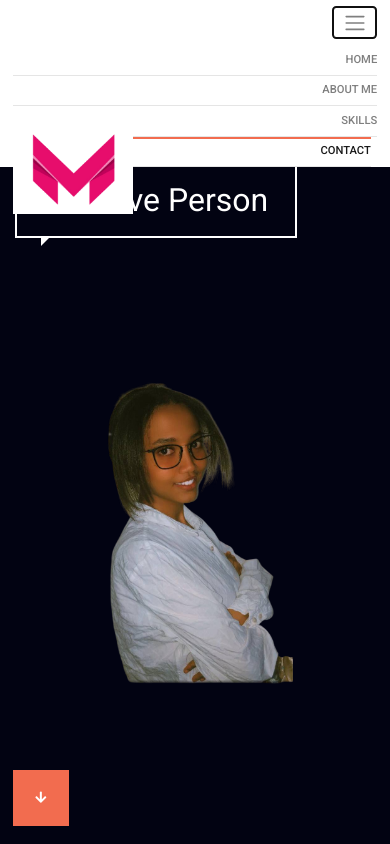
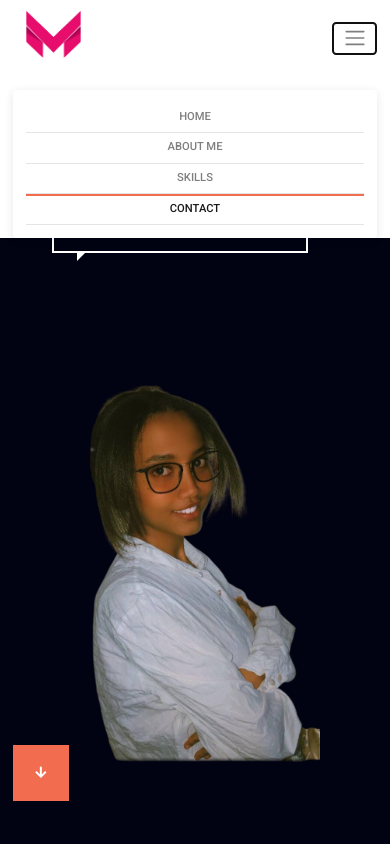
Before and after one commit to Gideon55555/Portfolio-web, a plain HTML site: page index.html in a window 390 px wide. Both pictures are taken after a click on the button "Toggle navigation". Shown: the top 844 px of the page. Drawn offline with Linux system fonts and the light colour scheme.

Commit message:
responsive ness

```diff
--- a/assets/css/style.css
+++ b/assets/css/style.css
@@ -2872,3 +2872,94 @@ E. Template Specific Elements
         left: 2.5rem;
     }
 }
+
+/* Mobile Responsive Styles */
+@media (max-width: 767px) {
+    #ts-hero {
+        height: auto;
+        min-height: 100vh;
+        padding: 80px 0;
+    }
+
+    .hero-image {
+        margin-top: 2rem;
+    }
+
+    .ts-bubble-border {
+        padding: 1rem 1.5rem;
+    }
+
+    .ts-bubble-border .ts-title-rotate span {
+        padding: 1rem 1.5rem;
+    }
+
+    .navbar-brand {
+        position: relative !important;
+        transform: none !important;
+        margin-bottom: 1rem;
+    }
+
+    .navbar-brand img {
+        max-width: 80px !important;
+    }
+
+    .navbar-collapse {
+        background: white;
+        padding: 1rem;
+        margin-top: 1rem;
+        border-radius: 4px;
+        box-shadow: 0 2px 10px rgba(0,0,0,0.1);
+    }
+
+    .nav-link {
+        padding: 0.5rem 0;
+        border-bottom: 1px solid rgba(0,0,0,0.1);
+    }
+
+    .nav-link:last-child {
+        border-bottom: none;
+    }
+
+    .ts-block {
+        padding: 3rem 0;
+    }
+
+    .progress {
+        margin-bottom: 1.5rem;
+    }
+
+    .ts-social-icons {
+        margin-bottom: 2rem;
+    }
+
+    .ts-social-icons a {
+        font-size: 1.5rem;
+        margin: 0 0.5rem;
+    }
+
+    #contact .col-sm-6 {
+        margin-bottom: 2rem;
+    }
+
+    #form-contact {
+        margin-top: 2rem;
+    }
+}
+
+@media (max-width: 575px) {
+    h1, .ts-h1 {
+        font-size: 2rem;
+    }
+
+    h2, .ts-h2 {
+        font-size: 1.5rem;
+    }
+
+    .ts-title {
+        margin-bottom: 2rem;
+    }
+
+    .ts-block {
+        padding: 2rem 0;
+    }
+}
--- a/index.html
+++ b/index.html
@@ -21,27 +21,20 @@
         <nav class="navbar navbar-expand-lg navbar-light fixed-top bg-white">
             <div class="container">
                 <a class="navbar-brand ts-push-down__50 position-absolute ts-bottom__0 bg-white pb-0 ts-z-index__1 ts-scroll" href="#page-top">
-                    <img src="assets/img/logo0-Photoroom.png" alt="" style="max-width: 120px;">
+                    <img src="assets/img/logo0-Photoroom.png" alt="" style="max-width: 100px;">
                 </a>
-                <!--end navbar-brand-->
                 <button class="navbar-toggler" type="button" data-toggle="collapse" data-target="#navbarNavAltMarkup" aria-controls="navbarNavAltMarkup" aria-expanded="false" aria-label="Toggle navigation">
                     <span class="navbar-toggler-icon"></span>
                 </button>
-                <!--end navbar-toggler-->
                 <div class="collapse navbar-collapse" id="navbarNavAltMarkup">
-                    <div class="navbar-nav d-block d-lg-flex ml-auto text-right">
+                    <div class="navbar-nav d-block d-lg-flex ml-auto text-center text-lg-right">
                         <a class="nav-item nav-link active ts-scroll" href="#page-top">Home <span class="sr-only">(current)</span></a>
-
                         <a class="nav-item nav-link ts-scroll" href="#about-me">About Me</a>
                         <a class="nav-item nav-link ts-scroll" href="#my-skills">Skills</a>
-
-                        <a class="nav-item nav-link ts-scroll mr-2" href="#form-contact">Contact</a>
+                        <a class="nav-item nav-link ts-scroll" href="#form-contact">Contact</a>
                     </div>
-                    <!--end navbar-nav-->
                 </div>
-                <!--end collapse-->
             </div>
-            <!--end container-->
         </nav>
         <!--end navbar-->
         <!--*********************************************************************************************************-->
@@ -51,7 +44,7 @@
             <!--HERO CONTENT ****************************************************************************************-->
             <div class="container position-relative h-100 ts-align__vertical">
                 <div class="row w-100 align-items-center">
-                    <div class="col-md-6">
+                    <div class="col-md-6 col-sm-12 text-center text-md-left">
                         <!--SOCIAL ICONS-->
                         <figure class="ts-social-icons mb-4">
                             <a href="https://t.me/fedora1615" class="mr-3">
@@ -63,7 +56,7 @@
                         </figure>
 
                         <!--TITLE -->
-                        <h1>Meba Assaye</h1>
+                        <h1 class="mb-3">Meba Assaye</h1>
                         <h1 class="ts-bubble-border">
                             <span class="ts-title-rotate">
                                 <span class="active">Student</span>
@@ -72,9 +65,8 @@
                             </span>
                         </h1>
                     </div>
-                    <!--end col-md-6-->
-                    <div class="col-md-6 d-flex align-items-start justify-content-center" style="min-height: 120px; overflow: hidden; padding-top: 40px; margin-top: -20px;">
-                         <img src="assets/img/meba-Photoroom.png" alt="Meba Assaye" class="img-fluid" style="max-width: 85%; height: auto; object-fit: cover; object-position: top; transform: scale(0.8);">
+                    <div class="col-md-6 col-sm-12 d-flex align-items-center justify-content-center mt-4 mt-md-0">
+                        <img src="assets/img/meba-Photoroom.png" alt="Meba Assaye" class="img-fluid hero-image" style="max-width: 85%; height: auto;">
                     </div>
                 </div>
                 <!--end row-->
@@ -211,69 +203,51 @@ I'm a Grade 11 student with a passion for programming. My goal is to become a so
                     <div class="ts-title text-center">
                         <h2 class="ts-bubble-border">Get In Touch</h2>
                     </div>
-                    <div class="row ts-xs-text-center ">
-
-                        <!--end col-md-3-->
+                    <div class="row ts-xs-text-center">
                         <div class="col-sm-6 col-md-3 mb-4" data-animate="ts-fadeInUp" data-delay=".1s">
                             <img src="assets/img/icon-phone-02.png" class="mb-4" alt="">
                             <h5>Phone</h5>
                             <div class="ts-opacity__50">
                                 <figure class="mb-0">+251 93-369-7287</figure>
-
                             </div>
-                            <!--end ts-opacity__50-->
                         </div>
-                        <!--end col-md-3-->
                         <div class="col-sm-6 col-md-3 mb-4" data-animate="ts-fadeInUp" data-delay=".2s">
                             <img src="assets/img/icon-envelope.png" class="mb-4" alt="">
                             <h5>Email</h5>
                             <div class="ts-opacity__50">
                                 <figure class="mb-0">mebaassaye078@gmail.com</figure>
-
                             </div>
-                            <!--end ts-opacity__50-->
                         </div>
-                        <!--end col-md-3-->
                         <div class="col-sm-6 col-md-3 mb-4" data-animate="ts-fadeInUp" data-delay=".3s">
                             <img src="assets/img/icon-talk-bubble.png" class="mb-4" alt="">
                             <h5>Telegram Chat</h5>
                             <div class="ts-opacity__50">
                                 <figure>https://t.me/fedora1615</figure>
                             </div>
-                            <!--end ts-opacity__50-->
                         </div>
-                        <!--end col-md-3-->
                     </div>
-                    <!--end row-->
 
                     <div class="pt-5">
                         <div class="row">
-                            <div class="col-md-4">
+                            <div class="col-md-4 mb-4 mb-md-0">
                                 <h3>Let's Connect</h3>
                                 <div class="ts-column-count-sm-2">
-
-
-                                    <!--end link-->
                                     <a href="https://www.instagram.com/fedora9786/?igsh=MTVhcjAzNnY3M295cA%3D%3D#" class="mb-3 d-flex text-white ts-align__vertical">
                                         <span class="ts-circle__xs border border-white ts-border-light mr-4">
                                             <i class="fab fa-instagram"></i>
                                         </span>
                                         <span>Instagram</span>
                                     </a>
-
-                                    <!--end link-->
                                     <a href="https://t.me/fedora1615" class="mb-3 d-flex text-white ts-align__vertical">
                                         <span class="ts-circle__xs border border-white ts-border-light mr-4">
                                             <i class="fab fa-telegram"></i>
                                         </span>
                                         <span>Telegram</span>
                                     </a>
-                                    <!--end link-->
                                 </div>
                             </div>
-                            <!--end col-md-4-->
                             <div class="col-md-8">
-                                <h3>Send Me a Message(Needs Php and js will be done soon)</h3>
+                                <h3>Send Me a Message</h3>
                                 <form id="form-contact" method="post" class="clearfix ts-form ts-form-email" data-php-path="assets/php/email.php">
                                     <div class="row">
                                         <div class="col-md-6 col-sm-6">
@@ -281,48 +255,31 @@ I'm a Grade 11 student with a passion for programming. My goal is to become a so
                                                 <label for="form-contact-name">Name *</label>
                                                 <input type="text" class="form-control" id="form-contact-name" name="name" placeholder="Name" required>
                                             </div>
-                                            <!--end form-group -->
                                         </div>
-                                        <!--end col-md-6 col-sm-6 -->
                                         <div class="col-md-6 col-sm-6">
                                             <div class="form-group">
                                                 <label for="form-contact-email">Email *</label>
                                                 <input type="email" class="form-control" id="form-contact-email" name="email" placeholder="Email" required>
                                             </div>
-                                            <!--end form-group -->
                                         </div>
-                                        <!--end col-md-6 col-sm-6 -->
                                     </div>
-                                    <!--end row -->
                                     <div class="form-group">
                                         <label for="form-contact-subject">Subject *</label>
                                         <input type="email" class="form-control" id="form-contact-subject" name="subject" placeholder="Subject" required>
                                     </div>
-                                    <!--end form-group -->
-                                    <div class="row">
-                                        <div class="col-md-12">
                                     <div class="form-group">
                                         <label for="form-contact-message">Message *</label>
                                         <textarea class="form-control" id="form-contact-message" rows="5" name="message" placeholder="Message" required></textarea>
                                     </div>
-                                            <!--end form-group -->
-                                        </div>
-                                        <!--end col-md-12 -->
-                                    </div>
-                                    <!--end row -->
                                     <div class="form-group clearfix">
                                         <button type="submit" class="btn btn-primary float-right ts-btn-arrow" id="form-contact-submit">Send a Message</button>
                                     </div>
-                                    <!--end form-group -->
                                     <div class="form-contact-status"></div>
                                 </form>
-                                <!--end form-contact -->
                             </div>
                         </div>
-                        <!--end row-->
                     </div>
                 </div>
-                <!--end container-->
             </section>
             <!--end #contact-->
 
```
Lines whose indentation alone changed are shown as unchanged.
